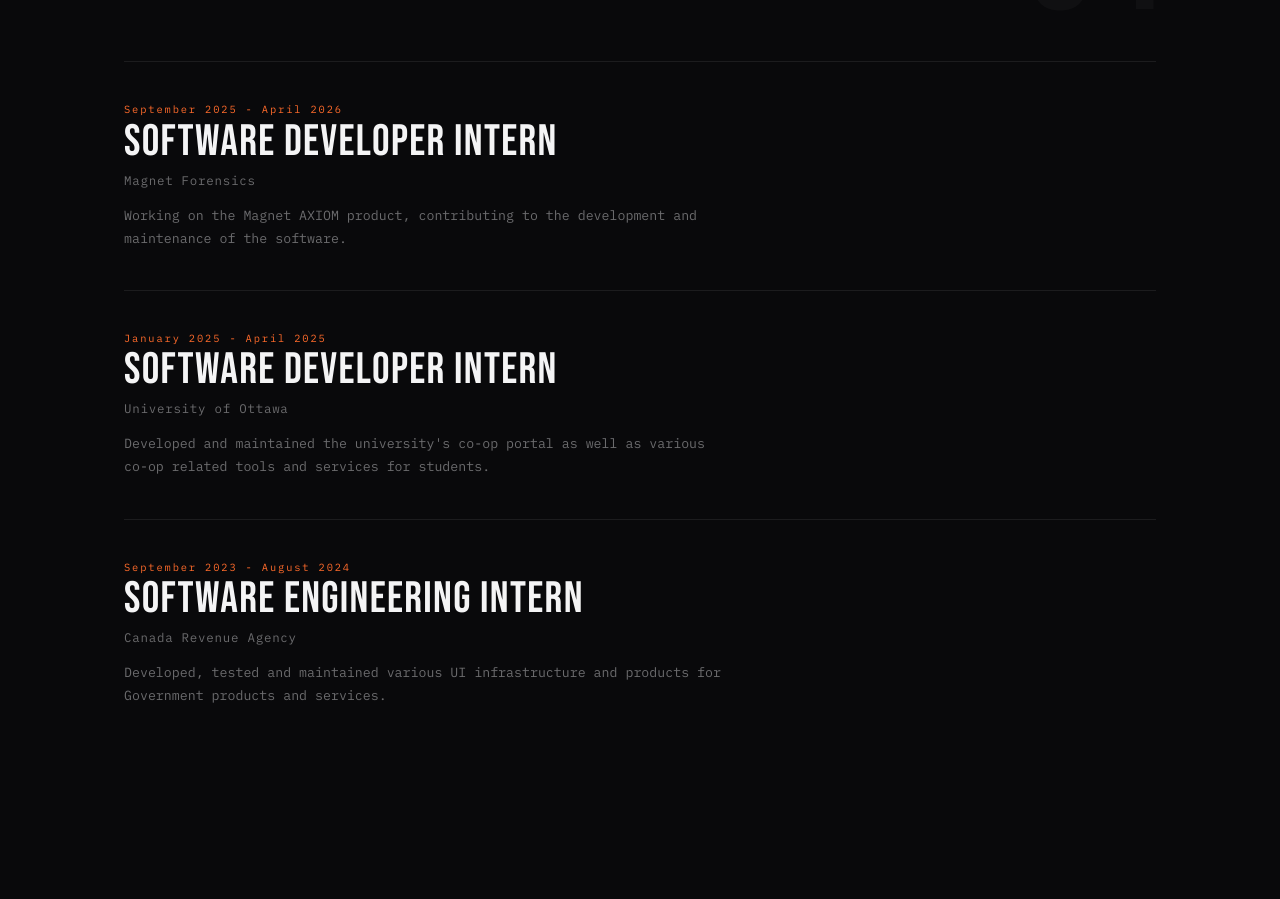
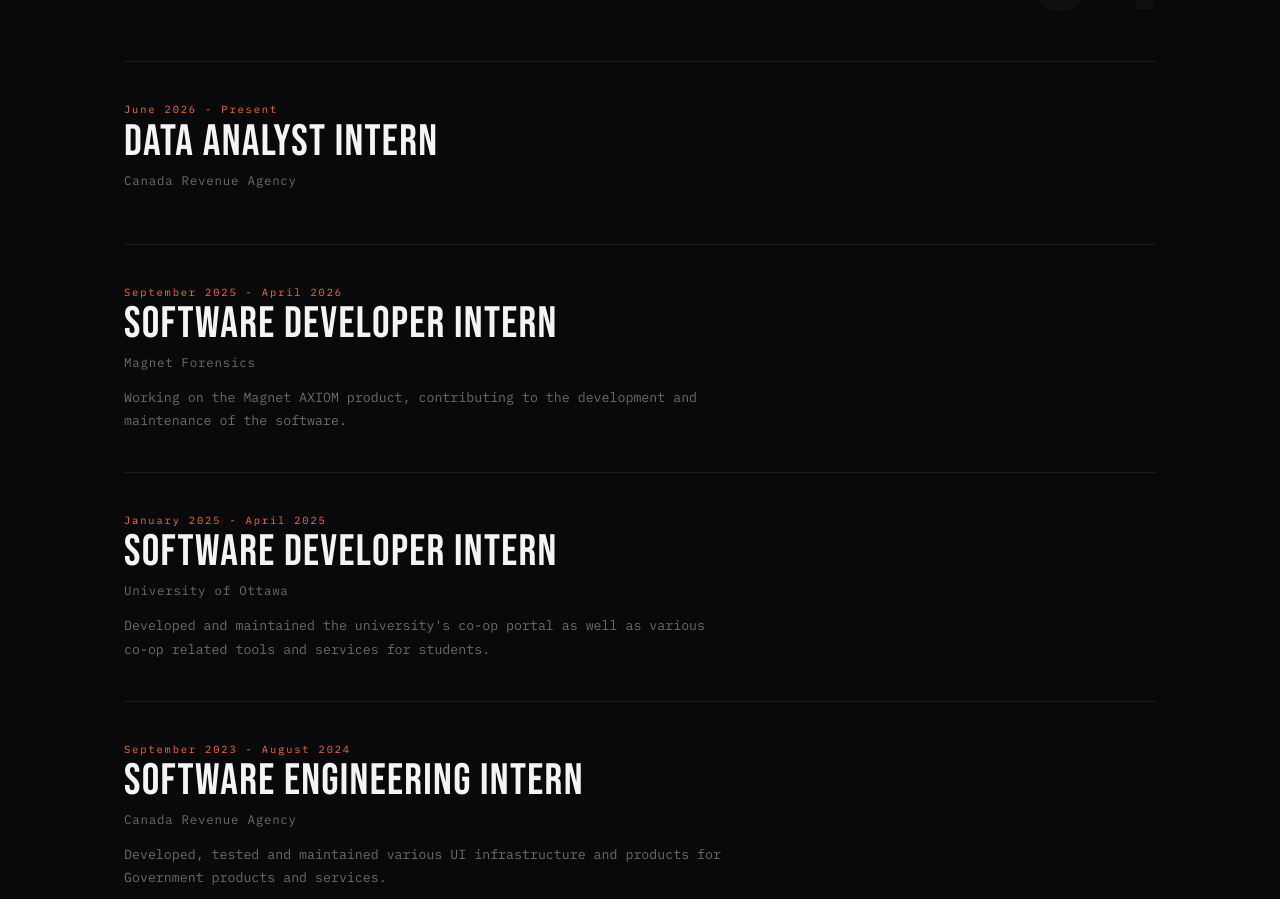
Before and after one commit to Ayprusss/AnthonyLe, a React (Create React App) app: page / in a window 1280 px wide. Shown: the part 3820-4719 px from the top of the page. Built offline with nearby package versions, Linux system fonts and the light colour scheme.

Commit message:
updated experience list for personal website

```diff
--- a/src/Components/Experience.js
+++ b/src/Components/Experience.js
@@ -3,6 +3,12 @@ import { TextScramble } from './ui/TextScramble';
 import './Experience.css';
 
 const experiences = [
+    {
+        role: "Data Analyst Intern",
+        company: "Canada Revenue Agency",
+        period: "June 2026 - Present",
+        description: ""
+    },
     {
         role: "Software Developer Intern",
         company: "Magnet Forensics",
```
